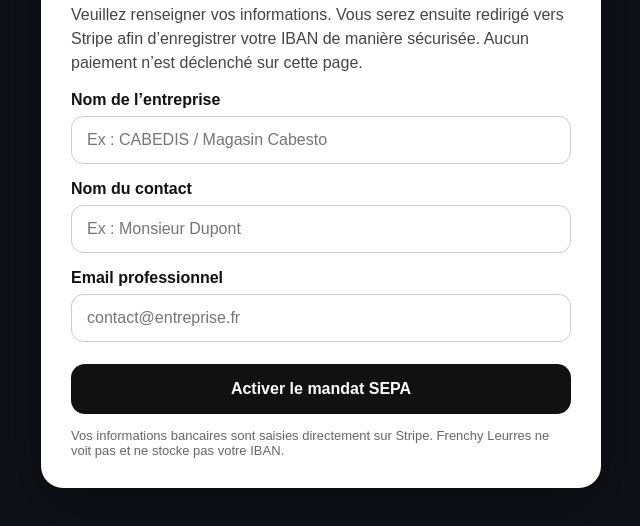
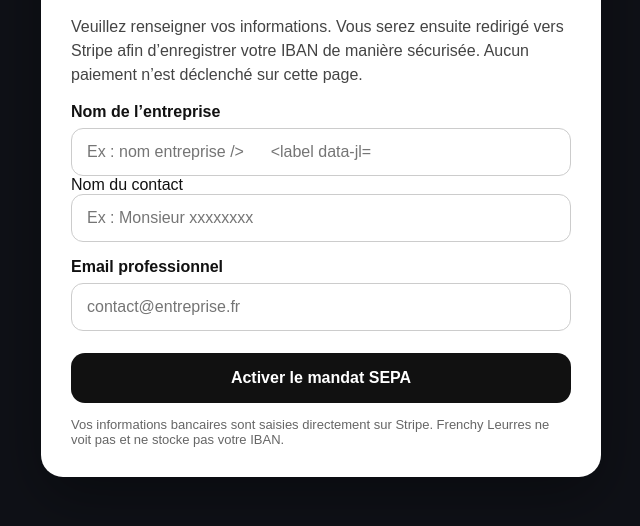
Before and after one commit to johangautier98-create/frenchy-sepa-stripe, a website: page public/index.html in a window 1280 px wide. Shown: the part 220-746 px from the top of the page, without its empty margins (319-959 px from the left). Drawn offline with Linux system fonts and the light colour scheme.

Commit message:
Update placeholders in company and contact name fields

```diff
--- a/public/index.html
+++ b/public/index.html
@@ -16,10 +16,10 @@
 
     <form id="sepaForm">
       <label for="company">Nom de l’entreprise</label>
-      <input id="company" name="company" required placeholder="Ex : CABEDIS / Magasin Cabesto" />
+      <input id="company" name="company" required placeholder="Ex : nom entreprise />
 
       <label for="contactName">Nom du contact</label>
-      <input id="contactName" name="contactName" placeholder="Ex : Monsieur Dupont" />
+      <input id="contactName" name="contactName" placeholder="Ex : Monsieur xxxxxxxx" />
 
       <label for="email">Email professionnel</label>
       <input id="email" name="email" type="email" required placeholder="contact@entreprise.fr" />
```
